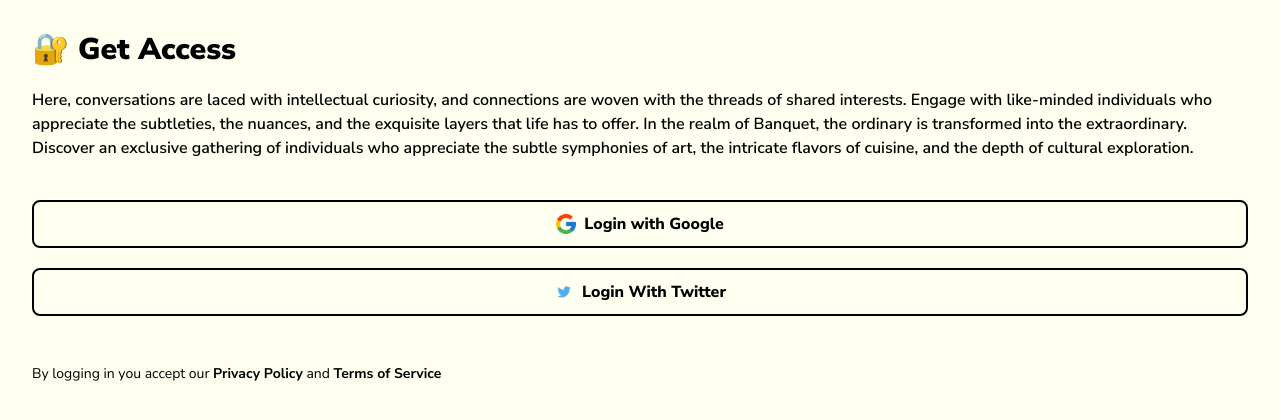
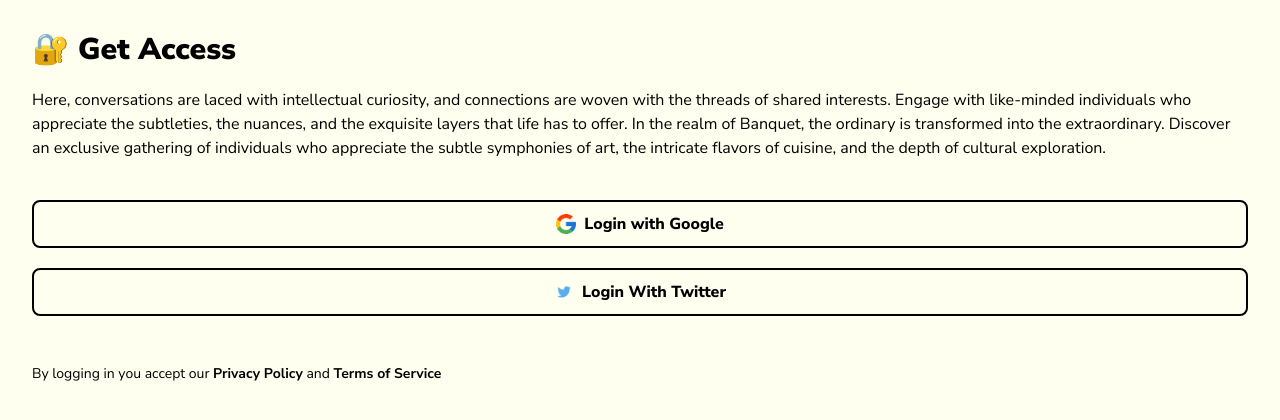
Before and after one commit to listentothefrog/Banquet, a Next.js app: page /get-access in a window 1280 px wide. Shown: the top 420 px of the page. Built offline with nearby package versions, Linux system fonts and the light colour scheme; no server answers.

Commit message:
changed font weight to match the figma document

```diff
--- a/src/app/get-access/page.tsx
+++ b/src/app/get-access/page.tsx
@@ -50,7 +50,7 @@ const GetAccess = () => {
   return (
     <main className="max-w-7xl p-8 h-full">
       <div className="font-black text-3xl">🔐 Get Access</div>
-      <div className="mt-5 font-semibold">
+      <div className="mt-5 text-base">
         Here, conversations are laced with intellectual curiosity, and
         connections are woven with the threads of shared interests. Engage with
         like-minded individuals who appreciate the subtleties, the nuances, and
--- a/src/app/page.tsx
+++ b/src/app/page.tsx
@@ -4,7 +4,7 @@ export default function Home() {
   return (
     <main className="max-w-7xl p-8 h-full">
       <div className="font-black text-2xl">👋 Welcome to Banquet</div>
-      <div className="mt-5 font-semibold">
+      <div className="text-base mt-5">
         Banquet is your ticket to a world of refined social connections and
         exclusive gatherings. Elevate your event experiences and forge
         meaningful connections with a community of like-minded individuals who
```
